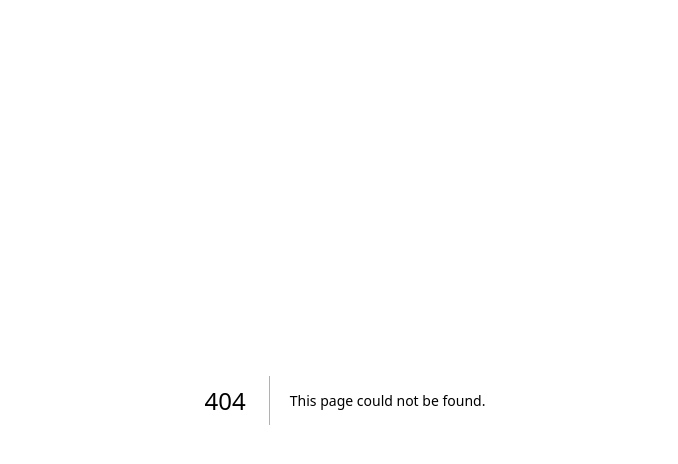
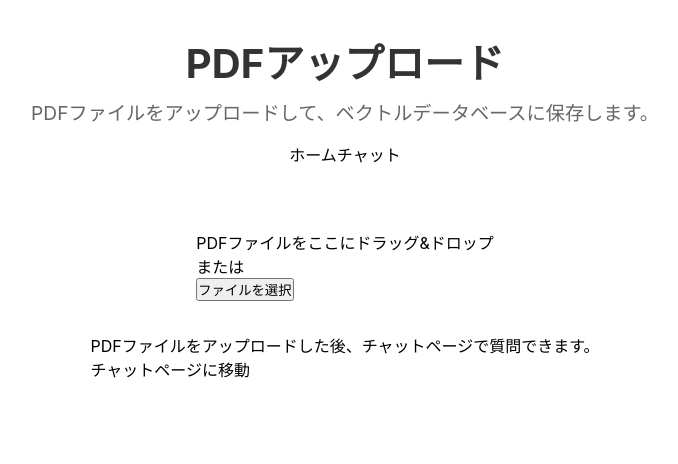
Before and after one commit to c-matsukawa8943/supa-rag, a Next.js app: page /upload in a window 1280 px wide. Before the commit this address had no page. Shown: the top 464 px of the page, without its empty margins (295-973 px from the left). Built offline with nearby package versions, Linux system fonts and the light colour scheme; no server answers.

Commit message:
ページ構成のリファクタリング: グローバルスタイルを整理し、レイアウトを改善。新しいアップロードページとチャットページを追加し、ナビゲーションを強化しました。

```diff
--- a/src/app/globals.css
+++ b/src/app/globals.css
@@ -1,17 +1,6 @@
-@tailwind base;
-@tailwind components;
-@tailwind utilities;
-
 :root {
   --foreground-rgb: 0, 0, 0;
   --background-rgb: 255, 255, 255;
-}
-
-@media (prefers-color-scheme: dark) {
-  :root {
-    --background: #0a0a0a;
-    --foreground: #ededed;
-  }
 }
 
 html,
@@ -37,12 +26,6 @@ body {
 a {
   color: inherit;
   text-decoration: none;
-}
-
-@media (prefers-color-scheme: dark) {
-  html {
-    color-scheme: dark;
-  }
 }
 
 /* チャットメッセージのスタイル */
--- a/src/app/layout.tsx
+++ b/src/app/layout.tsx
@@ -1,20 +1,9 @@
 import type { Metadata } from "next";
-import { Geist, Geist_Mono } from "next/font/google";
 import "./globals.css";
 
-const geistSans = Geist({
-  variable: "--font-geist-sans",
-  subsets: ["latin"],
-});
-
-const geistMono = Geist_Mono({
-  variable: "--font-geist-mono",
-  subsets: ["latin"],
-});
-
 export const metadata: Metadata = {
-  title: "Create Next App",
-  description: "Generated by create next app",
+  title: "Supa-rag",
+  description: "Supa-rag",
 };
 
 export default function RootLayout({
@@ -24,7 +13,7 @@ export default function RootLayout({
 }>) {
   return (
     <html lang="en">
-      <body className={`${geistSans.variable} ${geistMono.variable}`}>
+      <body>
         {children}
       </body>
     </html>
--- a/src/app/page.module.css
+++ b/src/app/page.module.css
@@ -1,168 +1,101 @@
-.page {
-  --gray-rgb: 0, 0, 0;
-  --gray-alpha-200: rgba(var(--gray-rgb), 0.08);
-  --gray-alpha-100: rgba(var(--gray-rgb), 0.05);
-
-  --button-primary-hover: #383838;
-  --button-secondary-hover: #f2f2f2;
-
-  display: grid;
-  grid-template-rows: 20px 1fr 20px;
-  align-items: center;
-  justify-items: center;
-  min-height: 100svh;
-  padding: 80px;
-  gap: 64px;
-  font-family: var(--font-geist-sans);
-}
-
-@media (prefers-color-scheme: dark) {
-  .page {
-    --gray-rgb: 255, 255, 255;
-    --gray-alpha-200: rgba(var(--gray-rgb), 0.145);
-    --gray-alpha-100: rgba(var(--gray-rgb), 0.06);
-
-    --button-primary-hover: #ccc;
-    --button-secondary-hover: #1a1a1a;
-  }
-}
-
 .main {
   display: flex;
   flex-direction: column;
   gap: 32px;
-  grid-row-start: 2;
+  align-items: center;
+  padding: 2rem;
+  max-width: 1200px;
+  margin: 0 auto;
 }
 
-.main ol {
-  font-family: var(--font-geist-mono);
-  padding-left: 0;
-  margin: 0;
-  font-size: 14px;
-  line-height: 24px;
-  letter-spacing: -0.01em;
-  list-style-position: inside;
+.header {
+  text-align: center;
+  margin-bottom: 2rem;
 }
 
-.main li:not(:last-of-type) {
-  margin-bottom: 8px;
+.title {
+  font-size: 2.5rem;
+  color: #333;
+  margin-bottom: 0.5rem;
 }
 
-.main code {
-  font-family: inherit;
-  background: var(--gray-alpha-100);
-  padding: 2px 4px;
-  border-radius: 4px;
-  font-weight: 600;
+.description {
+  font-size: 1.2rem;
+  color: #666;
+  margin-bottom: 1rem;
 }
 
-.ctas {
+/* ナビゲーションコンテナ */
+.navigationContainer {
   display: flex;
-  gap: 16px;
+  flex-direction: row;
+  gap: 2rem;
+  margin: 2rem 0;
+  width: 100%;
+  max-width: 900px;
 }
 
-.ctas a {
-  appearance: none;
-  border-radius: 128px;
-  height: 48px;
-  padding: 0 20px;
-  border: none;
-  border: 1px solid transparent;
-  transition:
-    background 0.2s,
-    color 0.2s,
-    border-color 0.2s;
-  cursor: pointer;
-  display: flex;
-  align-items: center;
-  justify-content: center;
-  font-size: 16px;
-  line-height: 20px;
-  font-weight: 500;
-}
-
-a.primary {
-  background: var(--foreground);
-  color: var(--background);
-  gap: 8px;
-}
-
-a.secondary {
-  border-color: var(--gray-alpha-200);
-  min-width: 158px;
-}
-
-.footer {
-  grid-row-start: 3;
-  display: flex;
-  gap: 24px;
-}
-
-.footer a {
-  display: flex;
-  align-items: center;
-  gap: 8px;
-}
-
-.footer img {
-  flex-shrink: 0;
-}
-
-/* Enable hover only on non-touch devices */
-@media (hover: hover) and (pointer: fine) {
-  a.primary:hover {
-    background: var(--button-primary-hover);
-    border-color: transparent;
-  }
-
-  a.secondary:hover {
-    background: var(--button-secondary-hover);
-    border-color: transparent;
-  }
-
-  .footer a:hover {
-    text-decoration: underline;
-    text-underline-offset: 4px;
+@media (max-width: 768px) {
+  .navigationContainer {
+    flex-direction: column;
   }
 }
 
-@media (max-width: 600px) {
-  .page {
-    padding: 32px;
-    padding-bottom: 80px;
+/* ナビゲーションカード */
+.navigationCard {
+  background-color: #f9f9f9;
+  border-radius: 8px;
+  padding: 1.5rem;
+  box-shadow: 0 2px 8px rgba(0, 0, 0, 0.1);
+  flex: 1;
+  display: flex;
+  flex-direction: column;
+  transition: transform 0.2s ease, box-shadow 0.2s ease;
 }
 
-  .main {
-    align-items: center;
+.navigationCard:hover {
+  transform: translateY(-5px);
+  box-shadow: 0 6px 12px rgba(0, 0, 0, 0.15);
 }
 
-  .main ol {
-    text-align: center;
+.navigationCard h2 {
+  margin-top: 0;
+  color: #0070f3;
 }
 
-  .ctas {
-    flex-direction: column;
+.navigationCard p {
+  margin: 1rem 0;
+  flex-grow: 1;
 }
 
-  .ctas a {
-    font-size: 14px;
-    height: 40px;
-    padding: 0 16px;
+/* ナビゲーションボタン */
+.navigationButton {
+  display: inline-block;
+  background-color: #0070f3;
+  color: white;
+  padding: 0.75rem 1.5rem;
+  border-radius: 4px;
+  text-decoration: none;
+  font-weight: bold;
+  text-align: center;
+  margin-top: auto;
+  transition: background-color 0.2s ease;
 }
 
-  a.secondary {
-    min-width: auto;
+.navigationButton:hover {
+  background-color: #0051a8;
 }
 
-  .footer {
-    flex-wrap: wrap;
-    align-items: center;
-    justify-content: center;
+@media (max-width: 600px) {
+  .main {
+    padding: 1rem;
+  }
+
+  .title {
+    font-size: 2rem;
+  }
+
+  .navigationContainer {
+    max-width: 100%;
   }
 }
-
-@media (prefers-color-scheme: dark) {
-  .logo {
-    filter: invert();
-  }
-}
--- a/src/app/page.tsx
+++ b/src/app/page.tsx
@@ -1,22 +1,9 @@
 'use client';
 
-import { useState } from 'react';
-import FileUpload from '@/components/FileUpload';
-import ChatInterface from '@/components/ChatInterface';
+import Link from 'next/link';
 import styles from './page.module.css';
 
 export default function Home() {
-  const [notification, setNotification] = useState<string | null>(null);
-
-  const handleUploadComplete = (message: string) => {
-    setNotification(message);
-
-    // 3秒後に通知を非表示
-    setTimeout(() => {
-      setNotification(null);
-    }, 3000);
-  };
-
   return (
     <main className={styles.main}>
       <header className={styles.header}>
@@ -26,16 +13,22 @@ export default function Home() {
         </p>
       </header>
 
-      {notification && (
-        <div className={styles.notification}>
-          {notification}
+      <div className={styles.navigationContainer}>
+        <div className={styles.navigationCard}>
+          <h2>PDFのアップロード</h2>
+          <p>PDFファイルをアップロードして、ベクトルデータベースに保存します。</p>
+          <Link href="/upload" className={styles.navigationButton}>
+            アップロードページへ
+          </Link>
         </div>
-      )}
 
-      <FileUpload onUploadComplete={handleUploadComplete} />
-
-      <div className={styles.chatContainer}>
-        <ChatInterface />
+        <div className={styles.navigationCard}>
+          <h2>チャットインターフェース</h2>
+          <p>アップロードしたPDFの内容について質問します。</p>
+          <Link href="/chat" className={styles.navigationButton}>
+            チャットページへ
+          </Link>
+        </div>
       </div>
     </main>
   );
--- /dev/null
+++ b/src/app/upload/page.tsx
@@ -0,0 +1,51 @@
+'use client';
+
+import { useState } from 'react';
+import Link from 'next/link';
+import FileUpload from '@/components/FileUpload';
+import styles from '../page.module.css';
+
+export default function UploadPage() {
+  const [notification, setNotification] = useState<string | null>(null);
+
+  const handleUploadComplete = (message: string) => {
+    setNotification(message);
+
+    // 3秒後に通知を非表示
+    setTimeout(() => {
+      setNotification(null);
+    }, 3000);
+  };
+
+  return (
+    <main className={styles.main}>
+      <header className={styles.header}>
+        <h1 className={styles.title}>PDFアップロード</h1>
+        <p className={styles.description}>
+          PDFファイルをアップロードして、ベクトルデータベースに保存します。
+        </p>
+        <nav className={styles.navigation}>
+          <Link href="/" className={styles.navLink}>ホーム</Link>
+          <Link href="/chat" className={styles.navLink}>チャット</Link>
+        </nav>
+      </header>
+
+      {notification && (
+        <div className={styles.notification}>
+          {notification}
+        </div>
+      )}
+
+      <div className={styles.uploadContainer}>
+        <FileUpload onUploadComplete={handleUploadComplete} />
+      </div>
+
+      <div className={styles.actionContainer}>
+        <p>PDFファイルをアップロードした後、チャットページで質問できます。</p>
+        <Link href="/chat" className={styles.actionButton}>
+          チャットページに移動
+        </Link>
+      </div>
+    </main>
+  );
+}
```
Also changed, not shown: src/app/chat/page.tsx (added, +33 -0 lines). Lines whose indentation alone changed are shown as unchanged.
